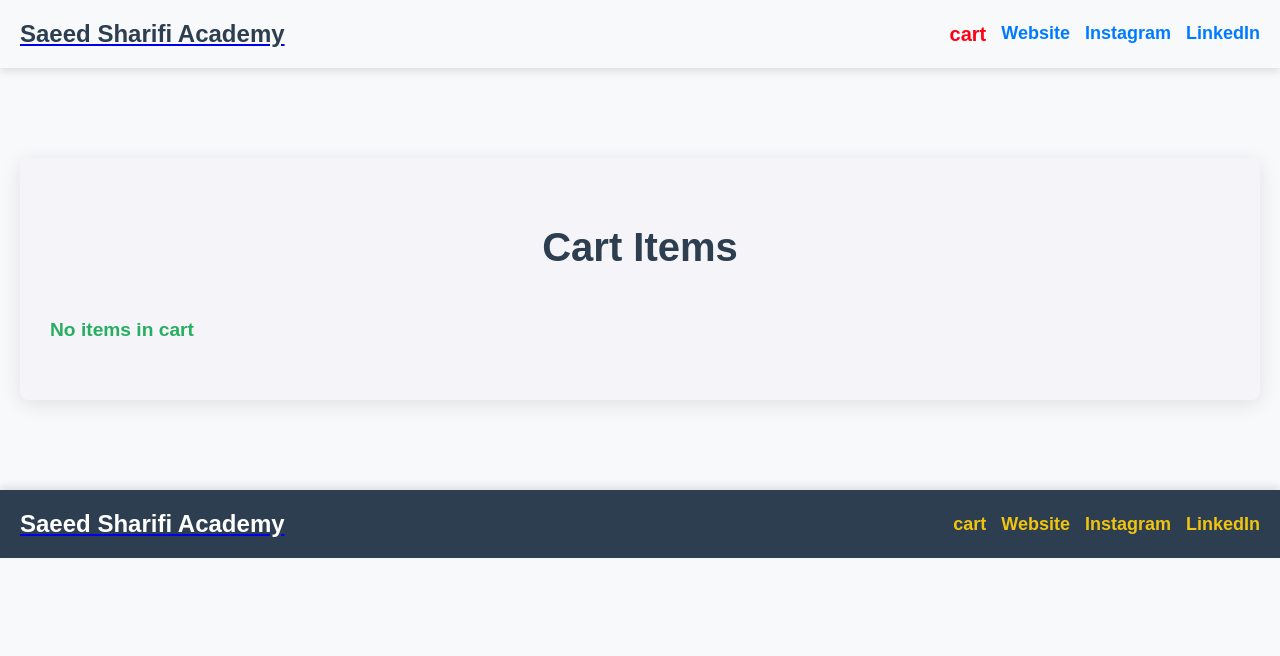
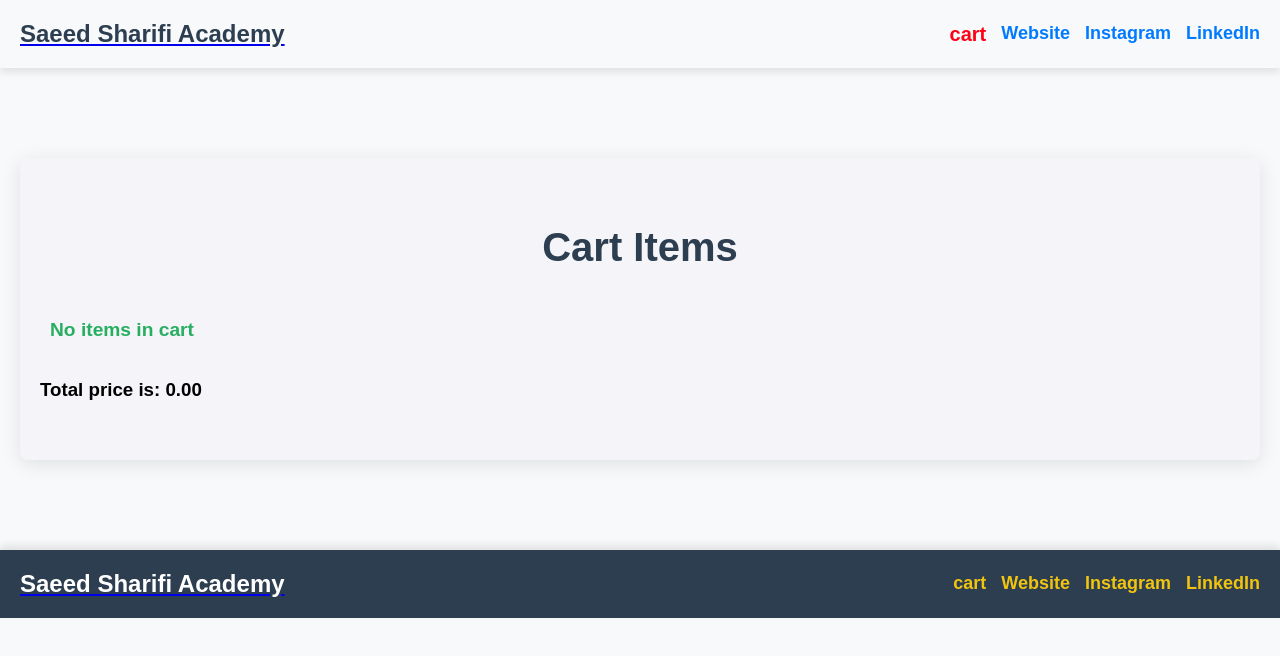
Before and after one commit to sharif-saeed/nextjs15-ecommerce, a Next.js app: page /cart in a window 1280 px wide. Shown: the top 656 px of the page. Built offline with nearby package versions, Linux system fonts and the light colour scheme.

Commit message:
complete project

```diff
--- a/src/app/cart/page.jsx
+++ b/src/app/cart/page.jsx
@@ -5,7 +5,7 @@ import { useContext } from "react"
 
 export default function Cart(){
 
-  let {cart, removeFromCart} = useContext(CartContext)
+  let {cart, removeFromCart, updateQuantity, getTotal} = useContext(CartContext)
 
     return(
         <div className="cart">
@@ -23,6 +23,10 @@ export default function Cart(){
                             <div>
                                 <h2>{product.title}</h2>
                                 <p>{product.price}</p>
+                                <input type="number" value={product.quantity}
+                                 min="1"
+                                onChange={()=>updateQuantity(product.id, Number(event.target.value))}
+                                />
                                 <button onClick={ ()=>{removeFromCart(product.id)} }>Remove</button>
 
                             </div>
@@ -31,6 +35,10 @@ export default function Cart(){
                 )
             }
 
+            <div>
+                <h3>Total price is: {getTotal().toFixed(2)}</h3>
+            </div>
+
         </div>
     )
 }
--- a/src/components/Product.jsx
+++ b/src/components/Product.jsx
@@ -15,7 +15,10 @@ export default function Product({product}){
             <h2>{product.title}</h2>
             <p>{product.price}</p>
 
-            <button onClick={()=>{addToCart(product)}}>Add to cart</button>
+            <button onClick={()=>{
+                addToCart(product)
+                alert("Product added:" + product.title)
+                }}>Add to cart</button>
             <Link href={`/${product.id}`}> View more</Link>
         </div>
 
--- a/src/contexts/CartContex.jsx
+++ b/src/contexts/CartContex.jsx
@@ -7,16 +7,52 @@ export const CartContext = createContext()
 export function CartProvider({children}){
     const [cart, setCart] = useState([])
 
+
     function addToCart(product){
-        setCart(prev => [...prev, product])
+        setCart(prev => {
+            let selectedProduct = prev.find((item)=> item.id == product.id)
+
+            if(!selectedProduct){
+                return [...prev, {...product, quantity:1}]
+            }
+            else{
+                return prev.map( item=>
+                    item.id == product.id?
+                    {...item, quantity: item.quantity+1}:
+                    item
+                )
+            }
+        })
     }
+
 
     function removeFromCart(producId){
         setCart(prev => prev.filter((product)=>product.id != producId))
     }
 
+
+    function updateQuantity(producId, newQuantity){
+        setCart(prev=>
+            prev.map(item=>
+                item.id == producId?
+                {...item, quantity: newQuantity}:
+                item
+            )
+        )
+    }
+
+    function getTotal(){
+        let total = 0
+        cart.forEach(item=>
+            total += item.quantity * item.price
+        )
+
+        return total
+    }
+
+
     return(
-        <CartContext.Provider value={ {cart, addToCart, removeFromCart} }>
+        <CartContext.Provider value={ {cart, addToCart, removeFromCart, updateQuantity, getTotal} }>
             {children}
         </CartContext.Provider>
     )
--- a/src/styles/globals.css
+++ b/src/styles/globals.css
@@ -198,6 +198,22 @@ main.main-content {
   background-color: #c0392b;
 }
 
+.cart input[type="number"] {
+  width: 60px;
+  padding: 8px;
+  border: 1px solid #ccc;
+  border-radius: 5px;
+  font-size: 1rem;
+  text-align: center;
+  margin-left: 10px;
+}
+
+.cart input[type="number"]:focus {
+  border-color: #007bff;
+  outline: none;
+  box-shadow: 0 0 5px rgba(0, 123, 255, 0.5);
+}
+
 
 header {
   margin-bottom: 70px;
```
